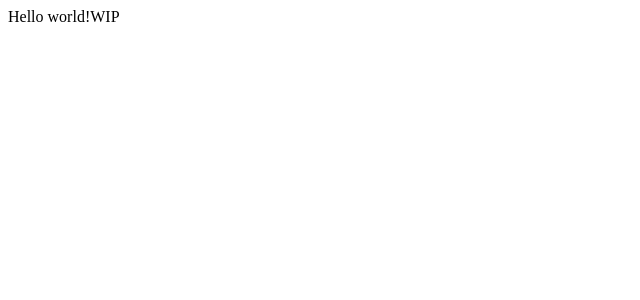
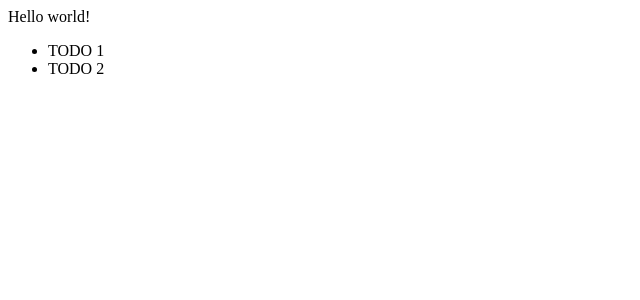
Before and after one commit to sorinoctavian/react-redux, a React (Create React App) app: page / in a window 1280 px wide. Shown: the top 300 px of the page, without its empty margins (0-640 px from the left). Built offline with nearby package versions, Linux system fonts and the light colour scheme.

Commit message:
added mapStateToProps to the Todo component

```diff
--- a/src/App.jsx
+++ b/src/App.jsx
@@ -1,5 +1,5 @@
 import React from 'react';
-import { ToDoList } from './ToDoList'
+import ToDoList from './ToDoList'
 
 export class App extends React.Component {
   render() {
--- a/src/ToDoList.jsx
+++ b/src/ToDoList.jsx
@@ -1,9 +1,22 @@
 import React from 'react';
+import { connect } from 'react-redux'
 
-export class ToDoList extends React.Component {
+class ToDoList extends React.Component {
     render() {
         return (<React.Fragment>
-            <span>WIP</span>
-    </React.Fragment>)
+            <ul>
+            {this.props.todos.map((todo) => {
+                return <li key={todo.id} >{todo.content}</li>
+            })}
+            </ul>
+        </React.Fragment>)
     }
 }
+
+const mapStateToProps = state => {
+    return {
+        todos: state.todos
+    }
+}
+
+export default connect(mapStateToProps)(ToDoList)
```
